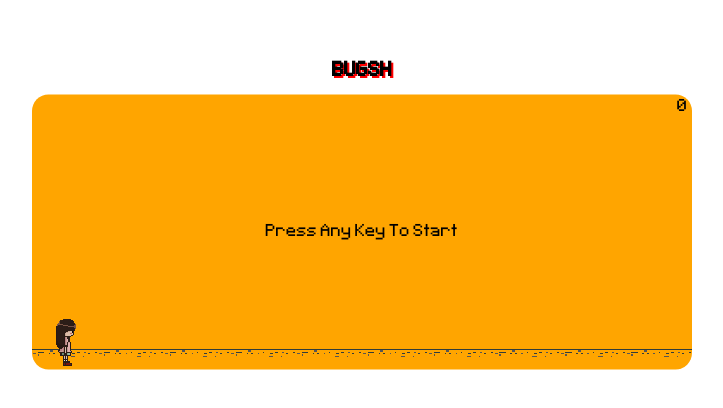
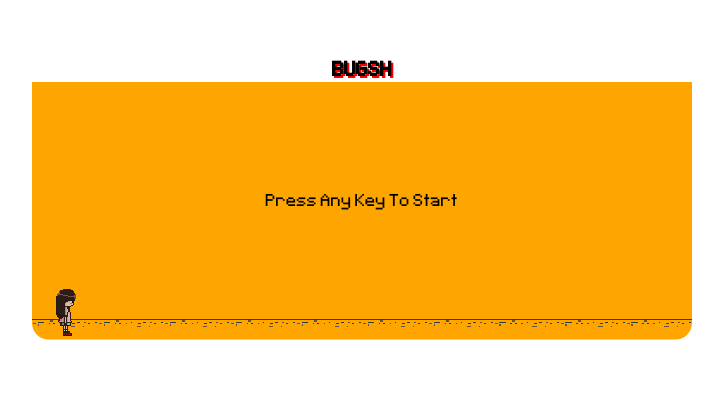
Before and after one commit to angelapaco/Dino-Jump, a plain HTML site: page index.html in a window 1280 px wide. Shown: the part 178-586 px from the top of the page, without its empty margins (278-1001 px from the left). Drawn offline with Linux system fonts and the light colour scheme.

Commit message:
Update styles.css

```diff
--- a/styles.css
+++ b/styles.css
@@ -48,6 +48,7 @@ h1 {
 .world {
   margin: 0;
   position: relative;
+  bottom: 30px;
   image-rendering: pixelated;
   transform: scale(0.55);
   min-width: 1200px;
```
